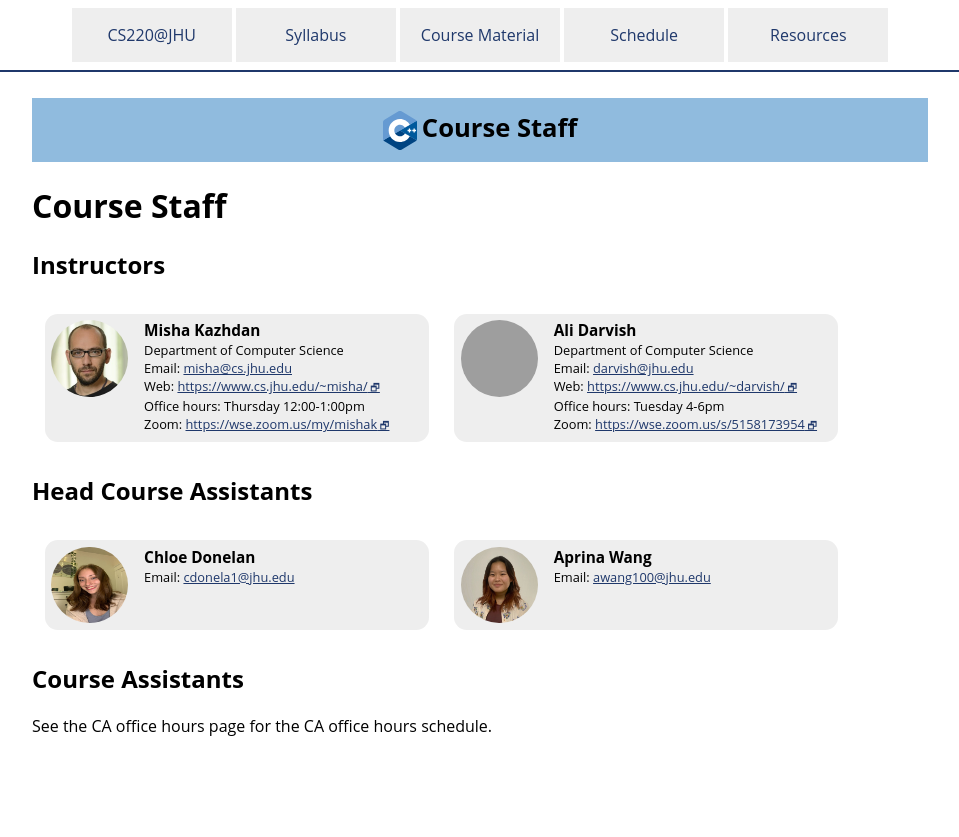
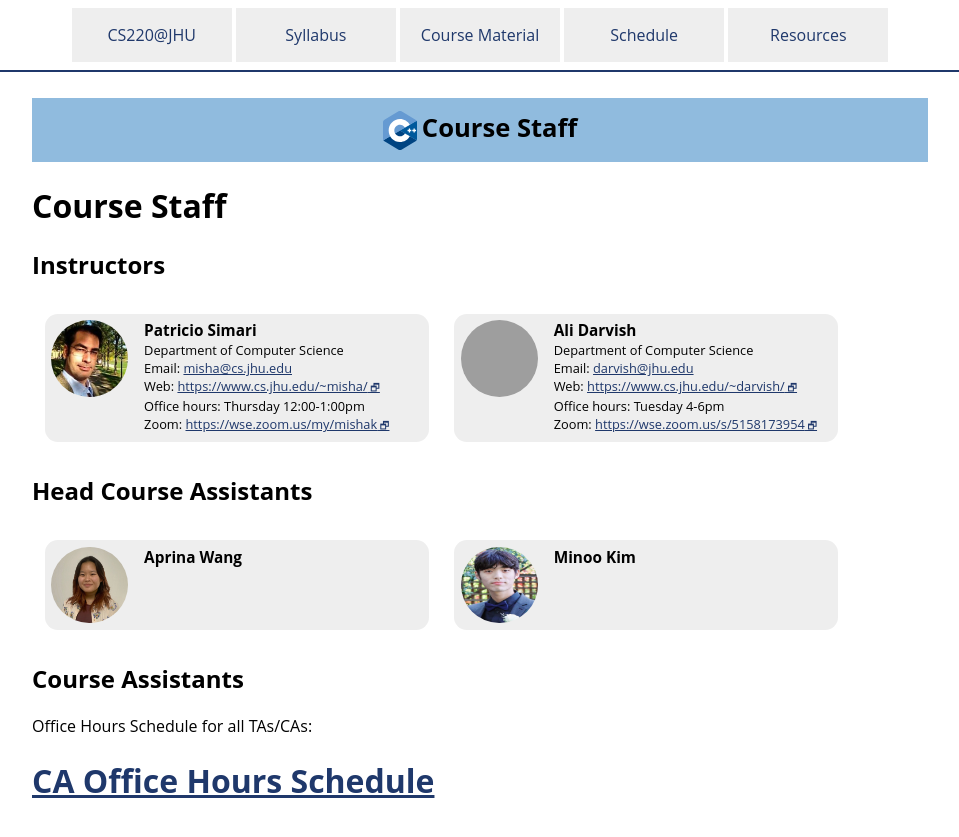
Before and after one commit to jhu-ip/cs220-f24, a Jekyll site: the page built from staff.md, in a window 1280 px wide. Shown: the top 837 px of the page, without its empty margins (160-1119 px from the left). Built offline with Jekyll 4.4.1, drawn with Linux system fonts in a browser that asks for light colours; grey boxes are pictures that could not be loaded.

Commit message:
started staff page updates

```diff
--- a/staff.md
+++ b/staff.md
@@ -11,9 +11,9 @@ show_in_nav: false
 
 <div class="card_container">
   <div class="card">
-    <img alt="Misha photo" src="{{site.baseurl}}/img/staffpix/misha.jpg">
+    <img alt="Patricio photo" src="{{site.baseurl}}/img/staffpix/simari.jpg">
     <div class="details">
-    <span class="name_and_role">Misha Kazhdan</span><br>
+    <span class="name_and_role">Patricio Simari</span><br>
     Department of Computer Science<br>
     Email: <a href="mailto:misha@cs.jhu.edu">misha@cs.jhu.edu</a><br>
     Web: <a class="external" target="_blank" href="https://www.cs.jhu.edu/~misha/">https://www.cs.jhu.edu/~misha/</a><br>
@@ -36,35 +36,20 @@ show_in_nav: false
 
 ## Head Course Assistants
 
-<!--
-<div class="card_container">
-
-<div class="card">
-  <img alt="Anika photo" src="{{site.baseurl}}/img/staffpix/anika.jpg">
-  <div class="details">
-   <span class="name_and_role">Anika Misra</span><br>
-   Email: <a href="mailto:amisra7@jhu.edu">amisra7@jhu.edu</a><br>
-  </div>
-</div>
-
-</div>
--->
 
 <div class="card_container">
-
-<div class="card">
-  <img alt="Chloe Donelan" src="{{site.baseurl}}/img/staffpix/chloe.jpg">
-  <div class="details">
-   <span class="name_and_role">Chloe Donelan</span><br>
-   Email: <a href="mailto:cdonela1@jhu.edu">cdonela1@jhu.edu</a><br>
-  </div>
-</div>
 
 <div class="card">
   <img alt="Aprina Wang" src="{{site.baseurl}}/img/staffpix/aprina.jpg">
   <div class="details">
    <span class="name_and_role">Aprina Wang</span><br>
-   Email: <a href="mailto:awang100@jhu.edu">awang100@jhu.edu</a><br>
+  </div>
+</div>
+
+<div class="card">
+  <img alt="Minoo Kim" src="{{site.baseurl}}/img/staffpix/minoo.jpg">
+  <div class="details">
+   <span class="name_and_role">Minoo Kim</span><br>
   </div>
 </div>
 
@@ -73,4 +58,5 @@ show_in_nav: false
 
 ## Course Assistants
 
-See the CA office hours page for the CA office hours schedule.
+Office Hours Schedule for all TAs/CAs:
+# [CA Office Hours Schedule](https://docs.google.com/spreadsheets/d/1wYlaZmnEq4qRg585t8u-eAzFdM-2uQ2sdM5blxb0GJY/edit#gid=2050153296)
```
